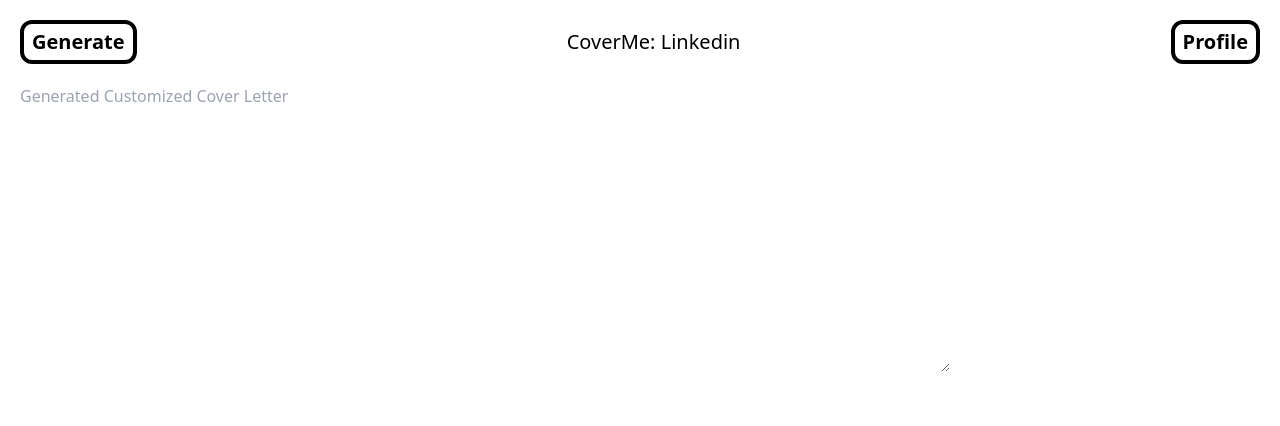
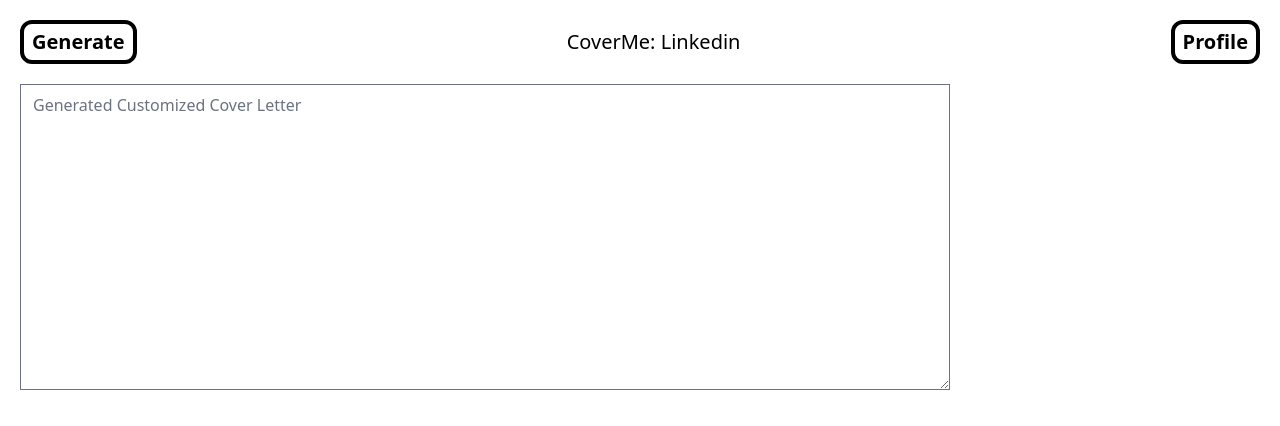
Before and after one commit to neeraj-gs/CoverMe-AI-Chrome-Extension, a React (Create React App) app in the folder cover-me/: page / in a window 1280 px wide. Shown: the top 426 px of the page. Built offline with nearby package versions, Linux system fonts and the light colour scheme.

Commit message:
Added and updated teh cofig file to include flowbite inour project

```diff
--- a/cover-me/tailwind.config.js
+++ b/cover-me/tailwind.config.js
@@ -2,9 +2,10 @@
   content: [
     "./public/**/*.html",
     "./src/**/*.{js,jsx,ts,tsx}",
+    "./node_modules/flowbite/**/*.js"
   ],
   theme: {
     extend: {},
   },
-  plugins: [],
+  plugins: [require('flowbite/plugin')],
 }
```
